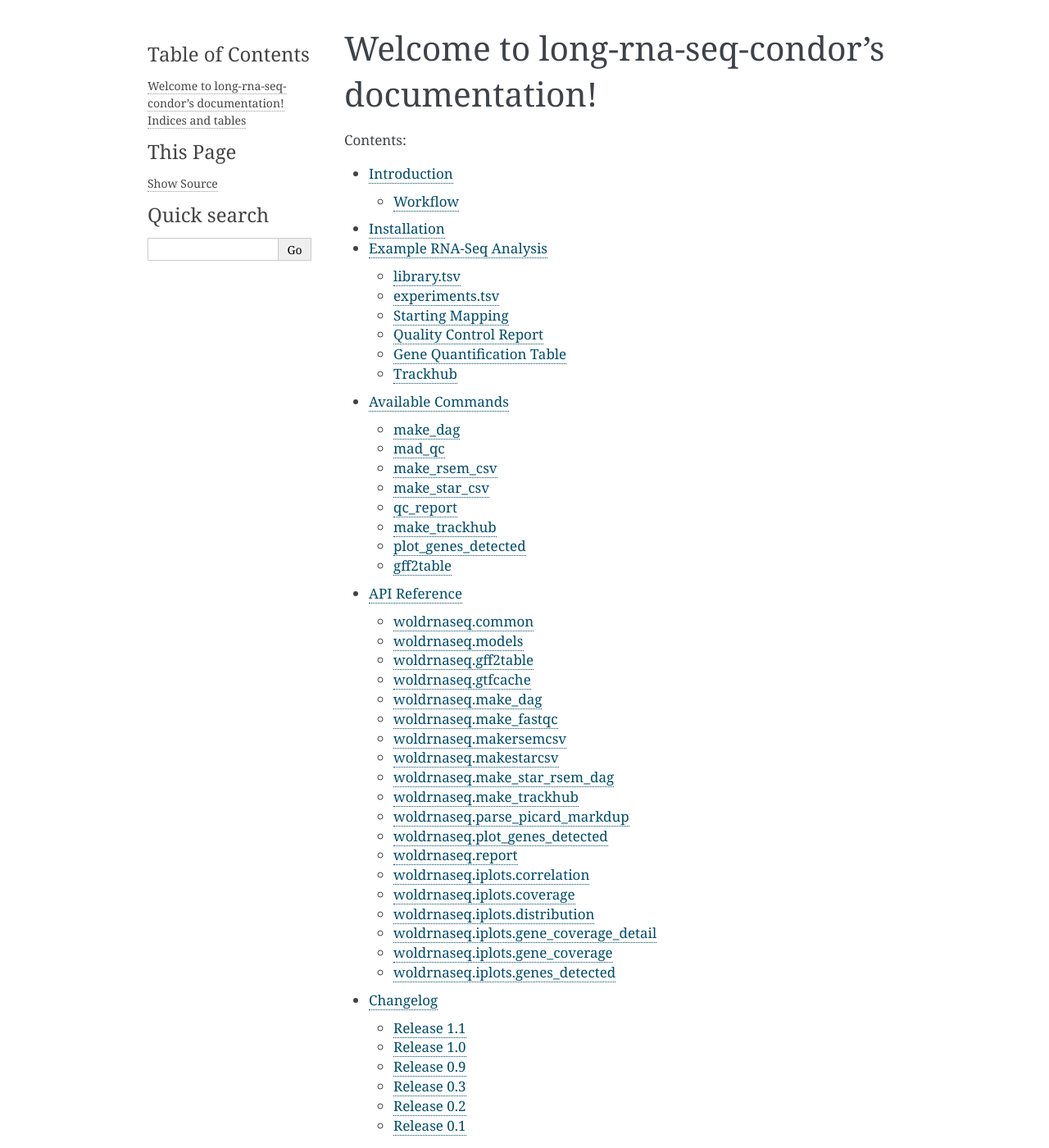
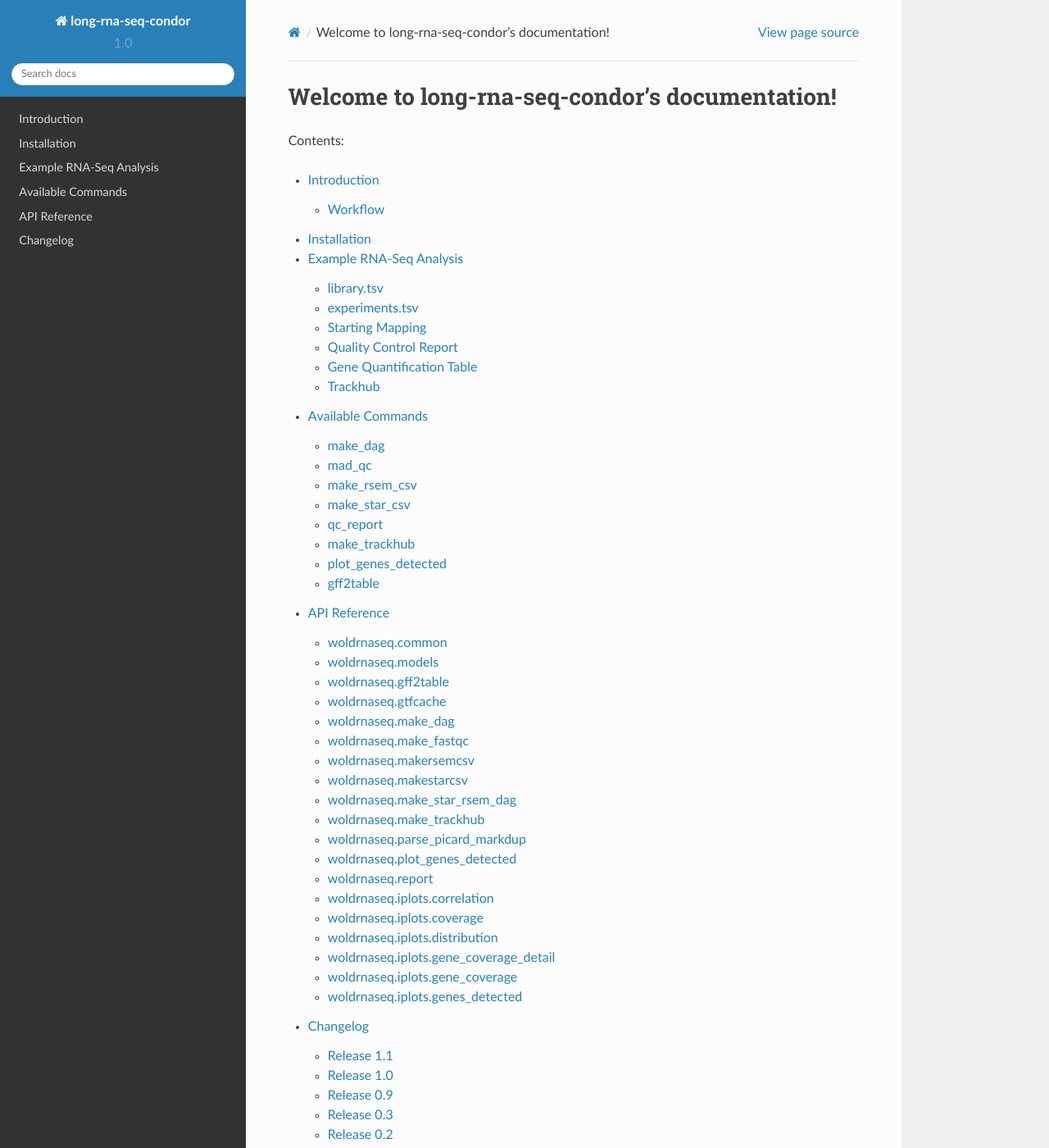
Before and after one commit to detrout/woldlab-rna-seq, a Sphinx documentation site: the page built from docs/index.rst, in a window 1280 px wide and 1400 px high. Shown: the whole window at 82% size. Built offline with Sphinx 7.4.7 and the Read the Docs theme 2.0.0, drawn with Linux system fonts in a browser that asks for light colours; some of the changed text lies outside the part shown.

Commit message:
Use read-the-docs theme

```diff
--- a/docs/conf.py
+++ b/docs/conf.py
@@ -36,6 +36,7 @@ extensions = [
     'sphinx.ext.coverage',
     'sphinx.ext.napoleon',
     'sphinxcontrib.blockdiag',
+    'sphinx_rtd_theme',
 ]
 
 # Add any paths that contain templates here, relative to this directory.
@@ -126,7 +127,7 @@ todo_include_todos = False
 # The theme to use for HTML and HTML Help pages.  See the documentation for
 # a list of builtin themes.
 #
-html_theme = 'alabaster'
+html_theme = 'sphinx_rtd_theme'
 
 # Theme options are theme-specific and customize the look and feel of a theme
 # further.  For a list of options available for each theme, see the
@@ -135,7 +136,7 @@ html_theme = 'alabaster'
 # html_theme_options = {}
 
 # Add any paths that contain custom themes here, relative to this directory.
-# html_theme_path = []
+html_theme_path = ["_themes"]
 
 # The name for this set of Sphinx documents.
 # "<project> v<release> documentation" by default.
```
